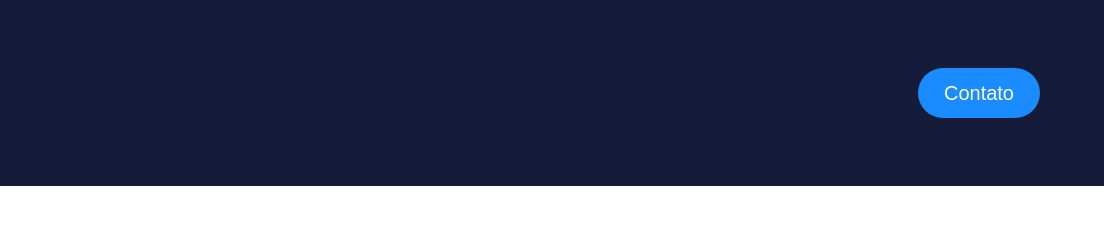
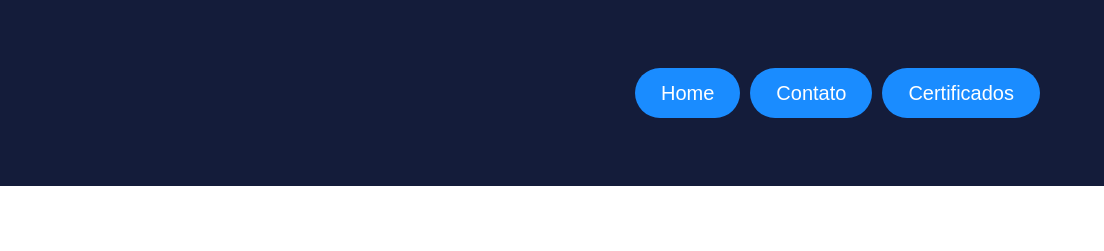
Before and after one commit to TiagoDou/site-portfolio, a plain HTML site: page index.html in a window 1280 px wide. Shown: the top 251 px of the page, 176-1280 px from the left. Drawn offline with Linux system fonts and the light colour scheme; a web font is replaced by a local one.

Commit message:
Update index.html
adding 2 more buttons to the navbar

```diff
--- a/index.html
+++ b/index.html
@@ -25,7 +25,9 @@
                     <div class="navbar-start"></div>
                     <div class="navbar-end">
                         <div class="navbar-item">
-                            <a class="button is-rounded is-link is-medium has-text-weight-normal" href="https://email--tiagodouport.netlify.app">Contato</a>
+                            <a class="button is-rounded is-link is-medium has-text-weight-normal" href="/">Home</a>
+                            <a class="button is-rounded is-link is-medium has-text-weight-normal" style="margin-left: 10px;" href="https://email--tiagodouport.netlify.app">Contato</a>
+                            <a class="button is-rounded is-link is-medium has-text-weight-normal" style="margin-left: 10px;" href="https://certificados--tiagodouport.netlify.app">Certificados</a>
                         </div>
                     </div>
                 </div>
```
